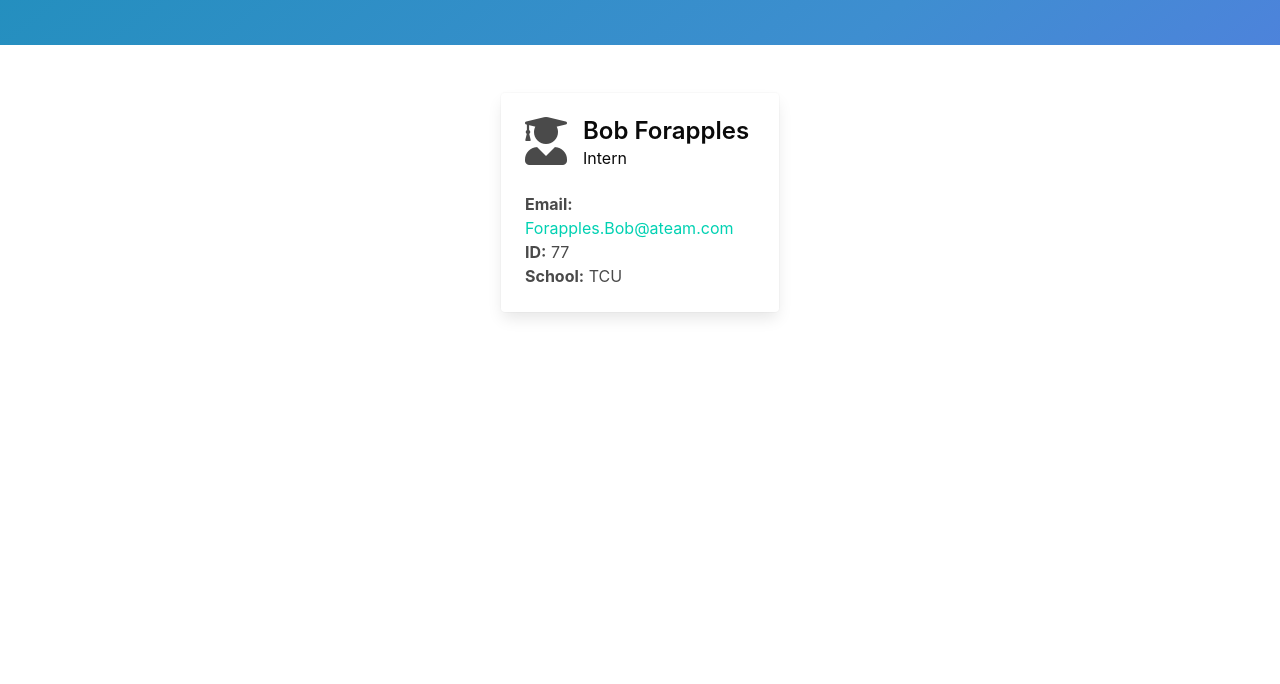
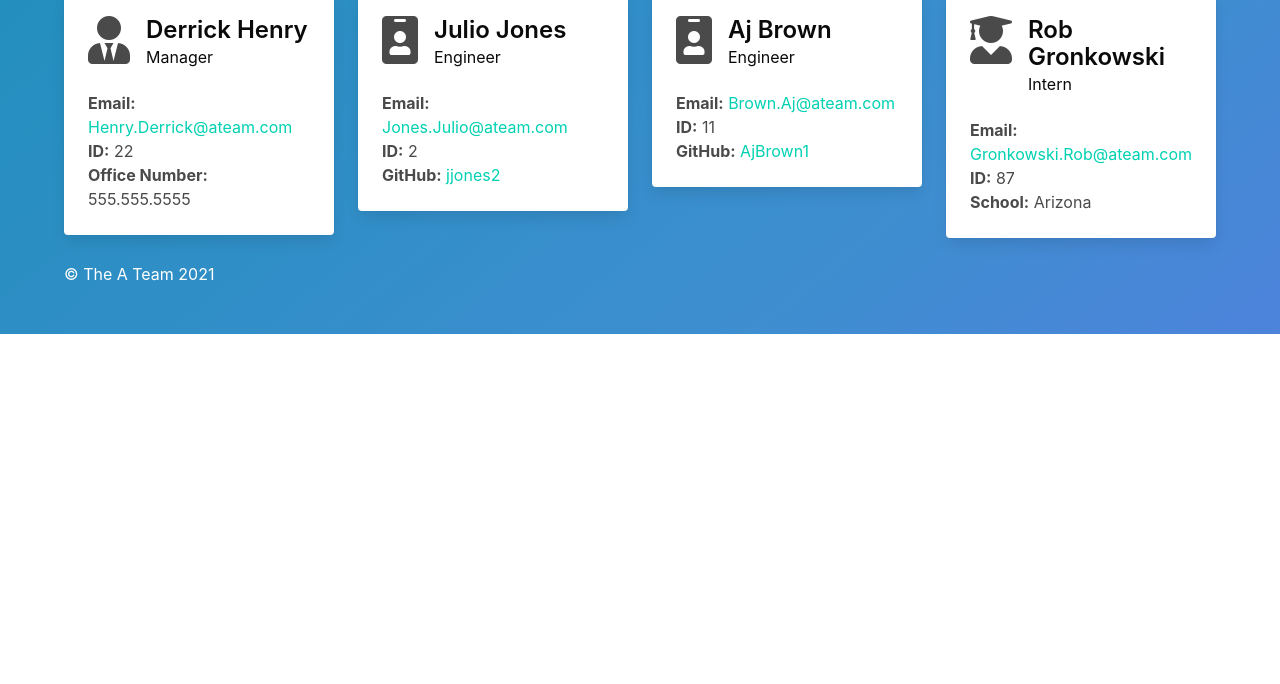
Before and after one commit to xRitchie91/The-A-Team, a website: page dist/index.html in a window 1280 px wide. Shown: the part 116-800 px from the top of the page. Drawn offline with nearby package versions, Linux system fonts and the light colour scheme.

Commit message:
final updates

```diff
--- a/dist/index.html
+++ b/dist/index.html
@@ -12,12 +12,12 @@
                 <link rel="icon" href="https://emojipedia-us.s3.dualstack.us-west-1.amazonaws.com/socialmedia/apple/285/briefcase_1f4bc.png">
             </head>
 
-            <body>
-                <section class="hero is-info is-bold">
+            <body class="is-fullheight is-dark">
+                <section class="hero is-bold is-info">
                     <div class="hero-body">
                         <div class="container">
                             <h1 class="title">The A Team</h1>
-                            <h2 class="subtitle">Employee Roster Generator</h2>
+                            <h2 class="subtitle>Employee Roster Generator</h2>
                         </div>
                     </div>
                 </section>
@@ -29,17 +29,77 @@
                 <div class="card-content">
                     <div class="media">
                         <div class="media-left">
+                            <i class="fas fa-user-tie fa-3x"></i>
+                        </div>
+                        <div class="media-content">
+                            <p class="title is-4 has-text-black">Derrick Henry</p>
+                            <p class="subtitle is-6 has-text-black">Manager</p>
+                        </div>
+                    </div>
+                    <div class="content">
+                        <p><span class="has-text-weight-bold">Email:</span> <a href="mailto:Henry.Derrick@ateam.com" class="has-text-primary">Henry.Derrick@ateam.com</a><br />
+                        <span class="has-text-weight-bold">ID:</span> 22<br />
+                        <span class="has-text-weight-bold">Office Number:</span> 555.555.5555</p>
+                    </div>
+                </div>
+            </div>
+        </div>
+        <div class="column is-one-quarter-desktop">
+            <div class="card">
+                <div class="card-content">
+                    <div class="media">
+                        <div class="media-left">
+                            <i class="fas fa-id-badge fa-3x"></i>
+                        </div>
+                        <div class="media-content">
+                            <p class="title is-4 has-text-black">Julio Jones</p>
+                            <p class="subtitle is-6 has-text-black">Engineer</p>
+                        </div>
+                    </div>
+                    <div class="content">
+                        <p><span class="has-text-weight-bold">Email:</span> <a href="mailto:Jones.Julio@ateam.com" class="has-text-primary">Jones.Julio@ateam.com</a><br />
+                        <span class="has-text-weight-bold">ID:</span> 2<br />
+                        <span class="has-text-weight-bold">GitHub:</span> <a href="https://github.com/jjones2" target="_blank" class="has-text-primary">jjones2</a></p>
+                    </div>
+                </div>
+            </div>
+        </div>
+        <div class="column is-one-quarter-desktop">
+            <div class="card">
+                <div class="card-content">
+                    <div class="media">
+                        <div class="media-left">
+                            <i class="fas fa-id-badge fa-3x"></i>
+                        </div>
+                        <div class="media-content">
+                            <p class="title is-4 has-text-black">Aj Brown</p>
+                            <p class="subtitle is-6 has-text-black">Engineer</p>
+                        </div>
+                    </div>
+                    <div class="content">
+                        <p><span class="has-text-weight-bold">Email:</span> <a href="mailto:Brown.Aj@ateam.com" class="has-text-primary">Brown.Aj@ateam.com</a><br />
+                        <span class="has-text-weight-bold">ID:</span> 11<br />
+                        <span class="has-text-weight-bold">GitHub:</span> <a href="https://github.com/AjBrown1" target="_blank" class="has-text-primary">AjBrown1</a></p>
+                    </div>
+                </div>
+            </div>
+        </div>
+        <div class="column is-one-quarter-desktop">
+            <div class="card">
+                <div class="card-content">
+                    <div class="media">
+                        <div class="media-left">
                             <i class="fas fa-user-graduate fa-3x"></i>
                         </div>
                         <div class="media-content">
-                            <p class="title is-4 has-text-black">Bob Forapples</p>
+                            <p class="title is-4 has-text-black">Rob Gronkowski</p>
                             <p class="subtitle is-6 has-text-black">Intern</p>
                         </div>
                     </div>
                     <div class="content">
-                        <p><span class="has-text-weight-bold">Email:</span> <a href="mailto:Forapples.Bob@ateam.com" class="has-text-primary">Forapples.Bob@ateam.com</a><br />
-                        <span class="has-text-weight-bold">ID:</span> 77<br />
-                        <span class="has-text-weight-bold">School:</span> TCU</p>
+                        <p><span class="has-text-weight-bold">Email:</span> <a href="mailto:Gronkowski.Rob@ateam.com" class="has-text-primary">Gronkowski.Rob@ateam.com</a><br />
+                        <span class="has-text-weight-bold">ID:</span> 87<br />
+                        <span class="has-text-weight-bold">School:</span> Arizona</p>
                     </div>
                 </div>
             </div>
@@ -47,4 +107,7 @@
                     </div>
                 </main>
             </body>
+            <footer class="is-info is-bold">
+                &copy; The A Team 2021
+            </footer>
             </html>
```
